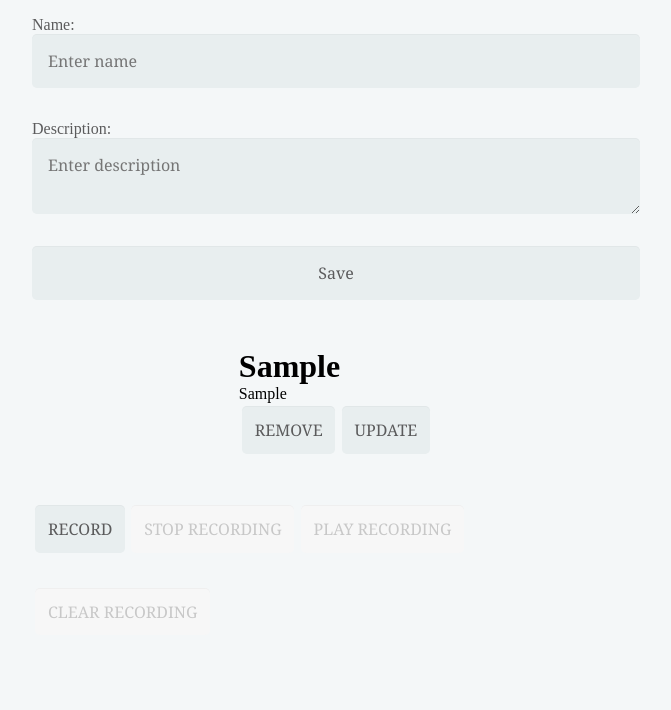
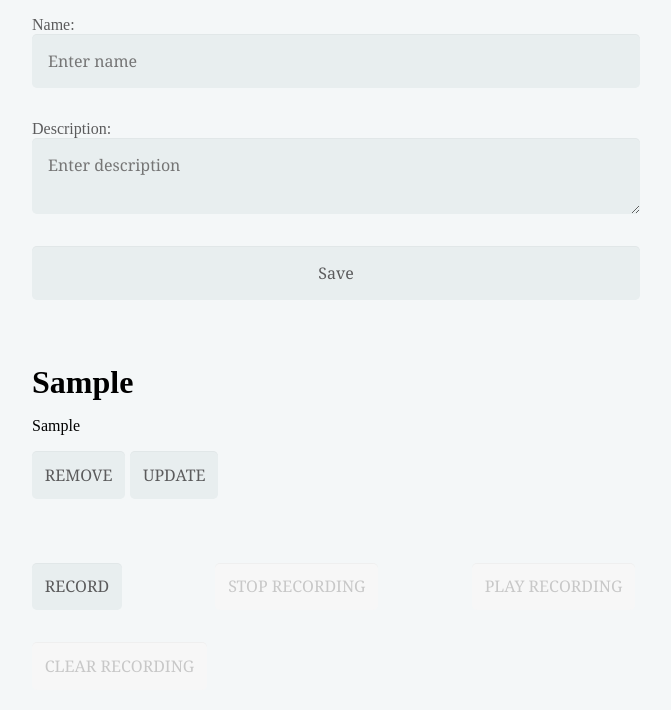
Before and after one commit to micail/todo, a React app: page / in a window 1280 px wide. Both pictures are taken after typing "Sample", "Sample" into the empty fields and a click on the input "Save". Shown: the top 710 px of the page, without its empty margins (304-975 px from the left). Built offline with nearby package versions, Linux system fonts and the light colour scheme.

Commit message:
Add button and list style

```diff
--- a/src/components/App.jsx
+++ b/src/components/App.jsx
@@ -76,13 +76,13 @@ const App = (props) => {
       </div>
 
       <div className="row">
-        <div className="column">
+        <div className="col-xs-12 col-md-6">
           <List toDoEntries={toDoList} updateEntry={updateToDO} deleteEntry={deleteToDo} />
         </div>
       </div>
 
       <div className="row">
-        <div className="col-xs-12 col-md-6">
+        <div className="col-xs-12 col-md-6 btn-wrapper">
           <Button name="Record" action={startRecording} dis={(props.appState !== 'RECORDING')} />
           <Button name="Stop Recording" action={stopRecording} dis={(props.appState == 'RECORDING')} />
           <Button name="Play Recording" action={playRecording} dis={shouldEnablePlayButton()} />
--- a/src/components/Button.jsx
+++ b/src/components/Button.jsx
@@ -4,7 +4,7 @@ import './Button.scss';
 
 const Button = ({ name, action, id, dis }) => {
   return (
-    <button type="button" disabled={!dis} onClick={(e) => action(id, e)} className="btn" id={`btn-${name}`}>{name.toUpperCase()}</button>
+    <button className="btn" type="button" disabled={!dis} onClick={(e) => action(id, e)} id={`btn-${name}`}>{name.toUpperCase()}</button>
   );
 };
 
--- a/src/components/Button.scss
+++ b/src/components/Button.scss
@@ -1,16 +1,21 @@
-button {
+.btn-wrapper{
+  justify-content: space-between;
+}
+
+.btn {
+  display: flex;
   font-family: Georgia, "Times New Roman", Times, serif;
   font-size: 1em;
   background: rgba(255, 255, 255, .1);
-  display: inline-block;
   border: none;
   border-radius: 0.3em;
   padding: 0.8em;
-  margin: .2em;
   background-color: #e8eeef;
   color: #5b5b5c;
   box-shadow: 0 1px 0 rgba(0, 0, 0, 0.03) inset;
   margin-bottom: 2em;
+  margin-right: 0.3em;
+
   &:disabled {
     background-color: #f7f7f7;
     color: #c8c8c8;
--- a/src/components/Form.scss
+++ b/src/components/Form.scss
@@ -1,4 +1,5 @@
 .form-wrapper {
+  width: 100%;
   form {
     input,
     textarea {
--- a/src/components/List.jsx
+++ b/src/components/List.jsx
@@ -2,6 +2,8 @@
 import React, { useState } from 'react';
 import Button from './Button';
 import Form from './Form';
+
+import './List.scss';
 
 const List = ({ toDoEntries, deleteEntry, updateEntry }) => {
   const [update, setUpdate] = useState();
@@ -15,11 +17,11 @@ const List = ({ toDoEntries, deleteEntry, updateEntry }) => {
       const { name, description, id } = toDo;
       return (update !== id
         ? (
-          <div>
+          <div className="list-item">
             <h1>{name}</h1>
             <p>{description}</p>
-            <Button name="remove" action={deleteEntry} id={id} dis />
-            <button name="update" type="button" onClick={() => (setUpdate(id))}>UPDATE</button>
+            <Button className="btn" name="remove" action={deleteEntry} id={id} dis />
+            <button className="btn" name="update" type="button" onClick={() => (setUpdate(id))}>UPDATE</button>
           </div>
         ) : (<Form resetState={resetState} updateEntry={updateEntry} name={name} description={description} id={id} />)
       );
--- a/src/components/List.scss
+++ b/src/components/List.scss
@@ -0,0 +1,15 @@
+.list-item {
+  flex-wrap: wrap;
+  justify-content: flex-start;
+  display: flex;
+
+  h1 {
+    margin-bottom: 1rem;
+    width: 100%;
+  }
+
+  p {
+    margin-bottom: 1rem;
+    width: 100%;
+  }
+}
--- a/src/style.scss
+++ b/src/style.scss
@@ -1,32 +1,35 @@
 // Variables
 $col_number: 12;
 
-$sm: 576;
-$md: 768;
-$lg: 992;
-$xl: 1200;
+$xs: 576px;
+$sm: 576px;
+$md: 768px;
+$lg: 992px;
+$xl: 1200px;
 
 
 // Mixins inspired by the Boostrap
 @mixin grid($size, $col_number) {
 	@for $i from 1 through $col_number {
 		.col-#{$size}-#{$i} {
+			display: flex;
       flex-basis: (100 / ($col_number / $i) ) * 1%;
-      padding: 1em;
+			padding: 1em;
+			flex-wrap: wrap;
 		}
 	}
 }
 
 
 @mixin breakpoints($media) {
-		@media (min-width: 0px) { @content;}
 		@media (min-width: $sm) { @content; }
 		@media (min-width: $md) { @content; }
 		@media (min-width: $lg) { @content; }
 		@media (min-width: $xl) { @content; }
 }
 
-@include grid(xs, 12);
+
+	@include grid(xs, $col_number);
 
 @include breakpoints(sm) {
 	@include grid(sm, $col_number);
@@ -57,7 +60,8 @@ html {
 
 html, body, .container {
   width: 100%;
-  height: 100%;
+	height: 100%;
+	overflow: auto;
 }
 
 .row {
```
